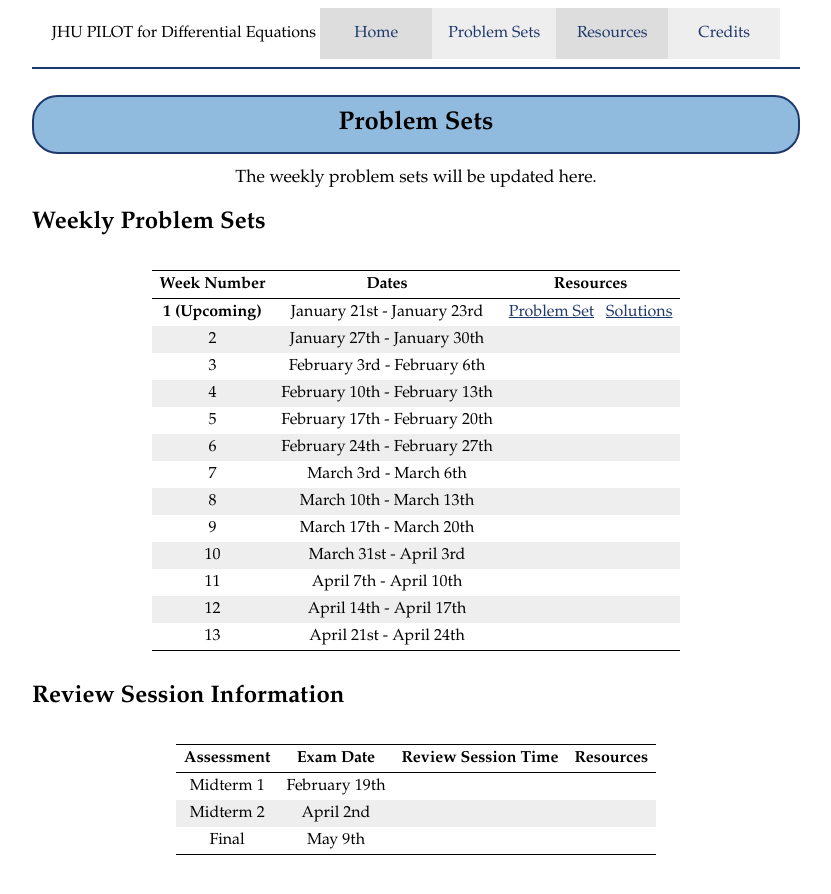
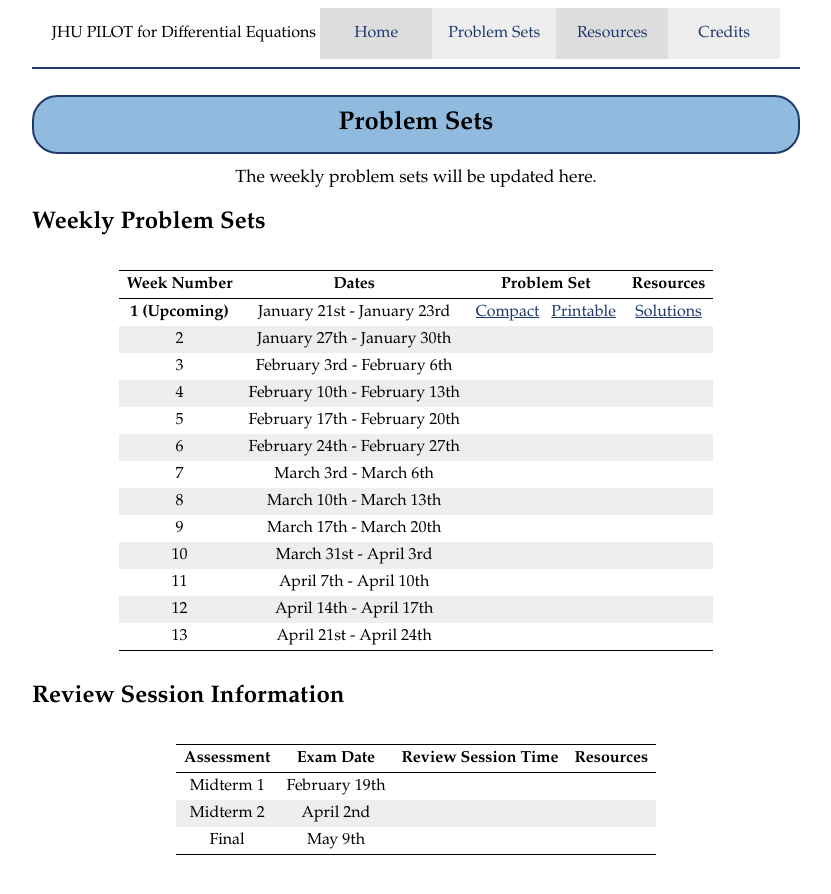
Before and after one commit to JHU-ODE-PILOT/SP25, a Jekyll site: the page built from problem_sets.md, in a window 1280 px wide. Shown: the top 894 px of the page, without its empty margins (224-1055 px from the left). Built offline with Jekyll 4.4.1, drawn with Linux system fonts in a browser that asks for light colours.

Commit message:
added cpct/ext version

```diff
--- a/problem_sets.md
+++ b/problem_sets.md
@@ -10,21 +10,21 @@ category: "problem_sets"
 
 ## Weekly Problem Sets
 
-| Week Number | Dates | Resources |
-|:-----------:|:-----:|:---------:|
-| **1 (Upcoming)** | January 21st - January 23rd | [Problem Set]({{site.baseurl}}/resources/PSets/PS1.pdf) &nbsp; [Solutions]({{site.baseurl}}/resources/PSets/PS1-Soln.pdf) |
-| 2 | January 27th - January 30th |  |
-| 3 | February 3rd - February 6th |  |
-| 4 | February 10th - February 13th |  |
-| 5 | February 17th - February 20th |  |
-| 6 | February 24th - February 27th |  |
-| 7 | March 3rd - March 6th |  |
-| 8 | March 10th - March 13th |  |
-| 9 | March 17th - March 20th |  |
-| 10 | March 31st - April 3rd |  |
-| 11 | April 7th - April 10th |  |
-| 12 | April 14th - April 17th |  |
-| 13 | April 21st - April 24th |  |
+| Week Number | Dates | Problem Set | Resources |
+|:-----------:|:-----:|:-----------:|:---------:|
+| **1 (Upcoming)** | January 21st - January 23rd | [Compact]({{site.baseurl}}/resources/PSets/PS1.pdf) &nbsp; [Printable]({{site.baseurl}}/resources/PSets/PS1-Ext.pdf) | [Solutions]({{site.baseurl}}/resources/PSets/PS1-Soln.pdf) |
+| 2 | January 27th - January 30th |  |  |
+| 3 | February 3rd - February 6th |  |  |
+| 4 | February 10th - February 13th |  |  |
+| 5 | February 17th - February 20th |  |  |
+| 6 | February 24th - February 27th |  |  |
+| 7 | March 3rd - March 6th |  |  |
+| 8 | March 10th - March 13th |  |  |
+| 9 | March 17th - March 20th |  |  |
+| 10 | March 31st - April 3rd |  |  |
+| 11 | April 7th - April 10th |  |  |
+| 12 | April 14th - April 17th |  |  |
+| 13 | April 21st - April 24th |  |  |
 
 ## Review Session Information
 
```
Also changed, not shown: 1 other file.
